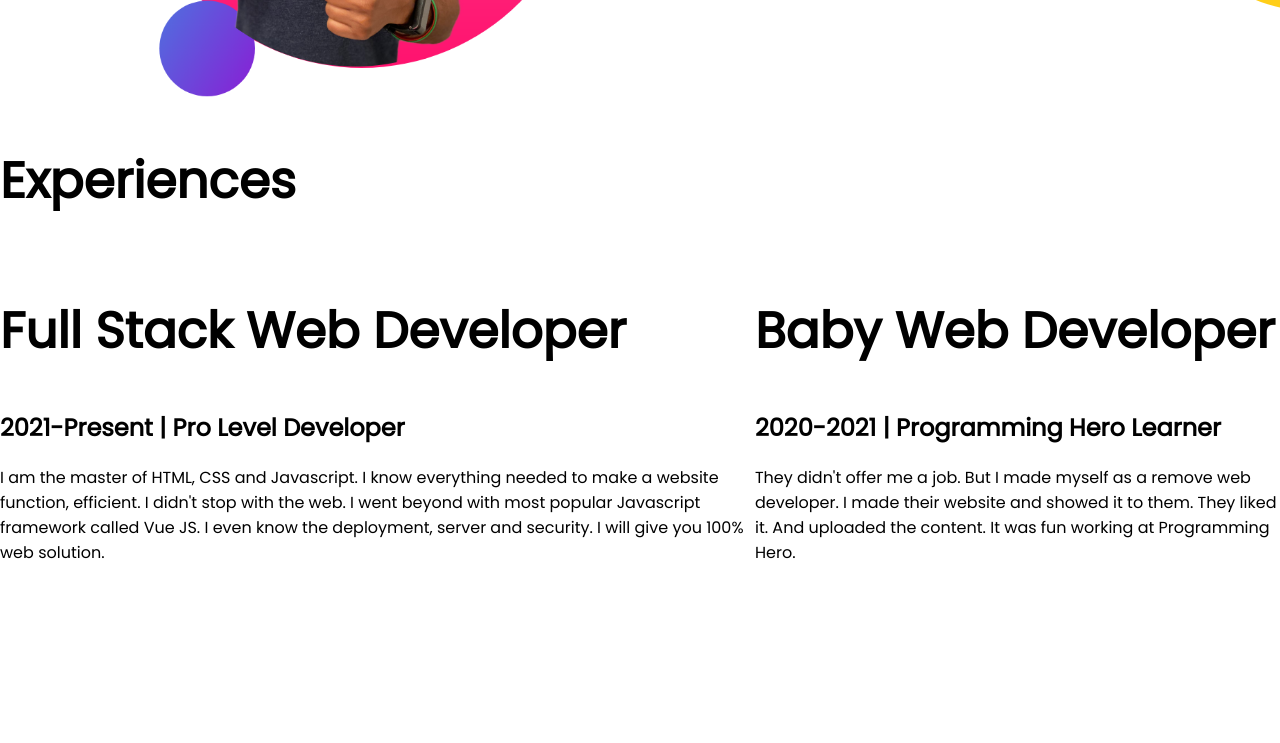
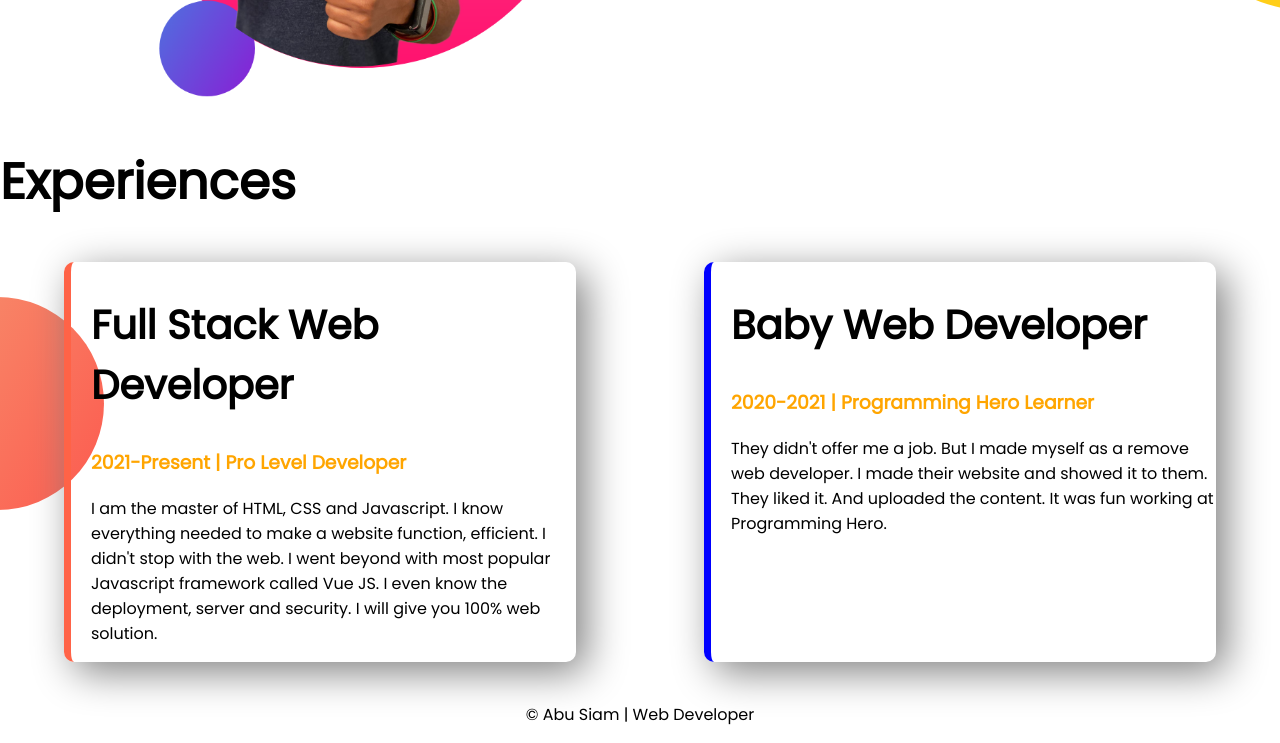
Before and after one commit to siamcse/siam-portfolio, a plain HTML site: page index.html in a window 1280 px wide. Shown: the part 918-1661 px from the top of the page. Before the commit the page ends 1539 px from the top, so only its background shows below. Drawn offline with Linux system fonts and the light colour scheme.

Commit message:
forth commit

```diff
--- a/index.html
+++ b/index.html
@@ -11,7 +11,7 @@
     <link rel="stylesheet" href="style.css">
 </head>
 <body>
-    <section class="top-banner">
+    <section class="top-banner flexible-container">
         <div class="half-weight">
             <h1>Welcome To</h1>
             <h1><span class="orange-color">Abu Siam</span> World</h1>
@@ -27,7 +27,7 @@
         </div>
     </section>
 
-    <section class="dream-big">
+    <section class="dream-big flexible-container">
         <div class="half-weight">
             <img src="images/jhankar2.png" alt="">
         </div>
@@ -38,21 +38,30 @@
             <a class="hire-link" href="">DOWNLOAD RESUME</a>
         </div>
     </section>
+
+    <section class="experience-area">
         <h1>Experiences</h1>
-    <section class="experiences">
-        <div>
-            <h1>Full Stack Web Developer</h1>
-            <h2>2021-Present | Pro Level Developer</h2>
-            <p>I am the master of HTML, CSS and Javascript. I know everything needed to make a website function, efficient. I didn't
-            stop with the web. I went beyond with most popular Javascript framework called Vue JS. I even know the deployment,
-            server and security. I will give you 100% web solution.</p>
-        </div>
-        <div>
-            <h1>Baby Web Developer</h1>
-            <h2>2020-2021 | Programming Hero Learner</h2>
-            <p>They didn't offer me a job. But I made myself as a remove web developer. I made their website and showed it to them. They liked it. And uploaded the content. It was fun working at Programming Hero.</p>
+        <div class="flexible-container">
+            <div id="full-stack" class="experience-item">
+                <h2>Full Stack Web Developer</h2>
+                <h3 class="orange-color">2021-Present | Pro Level Developer</h3>
+                <p>I am the master of HTML, CSS and Javascript. I know everything needed to make a website function, efficient. I
+                    didn't
+                    stop with the web. I went beyond with most popular Javascript framework called Vue JS. I even know the
+                    deployment,
+                    server and security. I will give you 100% web solution.</p>
+            </div>
+            <div id="baby-web" class="experience-item">
+                <h2>Baby Web Developer</h2>
+                <h3 class="orange-color">2020-2021 | Programming Hero Learner</h3>
+                <p>They didn't offer me a job. But I made myself as a remove web developer. I made their website and showed it to
+                    them. They liked it. And uploaded the content. It was fun working at Programming Hero.</p>
+            </div>
         </div>
     </section>
 
 </body>
+<footer>
+    <p>© Abu Siam | Web Developer</p>
+</footer>
 </html>
--- a/style.css
+++ b/style.css
@@ -5,10 +5,13 @@ body{
 h1{
     font-size: 50px;
 }
+h2{
+    font-size: 40px;
+}
 .orange-color{
     color: orange;
 }
-section{
+.flexible-container{
     display: flex;
     margin-bottom: 40px;
 }
@@ -37,3 +40,25 @@ section{
     background-repeat: no-repeat;
     background-position: right;
 }
+.experience-area{
+    background-image: url("images/exp-bg.png");
+    background-repeat: no-repeat;
+    background-position: left;
+}
+.experience-item{
+    width: 40%;
+    margin-left: 5%;
+    margin-right: 5%;
+    padding-left: 20px;
+    box-shadow: 10px 10px 40px gray;
+    border-radius: 10px;
+}
+#full-stack{
+    border-left: 7px solid tomato;
+}
+#baby-web{
+    border-left: 7px solid blue;
+}
+footer p{
+    text-align: center;
+}
```
